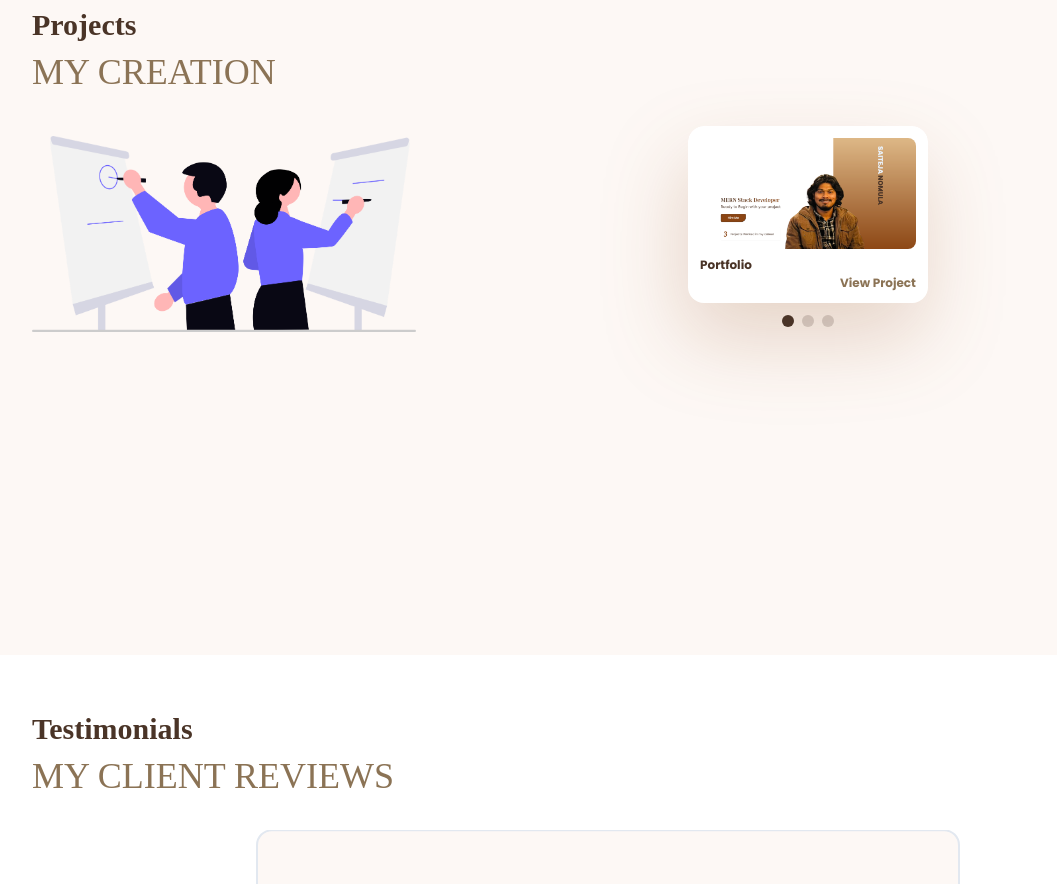
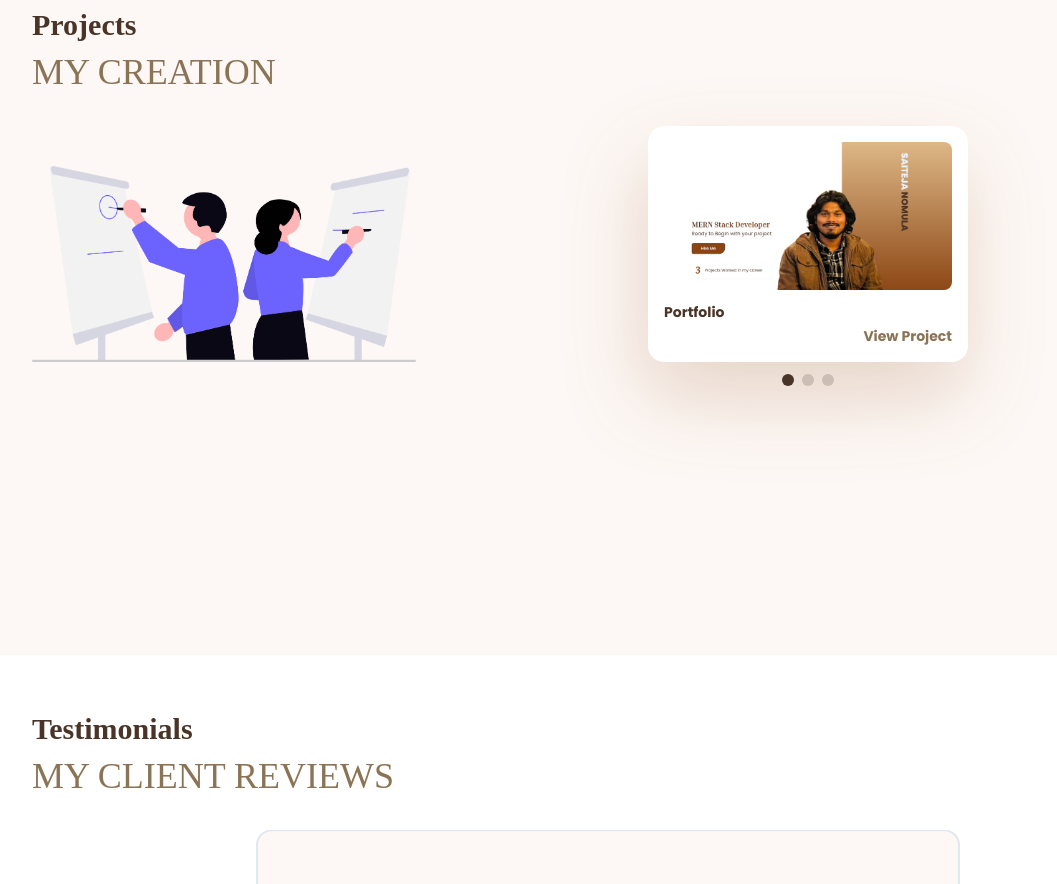
Before and after one commit to Saiteja0730/teja-portfolio, a React (Vite) app: page / in a window 1280 px wide. Shown: the part 1980-2864 px from the top of the page, without its empty margins (32-1089 px from the left). Built offline with nearby package versions, Linux system fonts and the light colour scheme; a web font is replaced by a local one.

Commit message:
increased  project div size

```diff
--- a/src/components/Projects.jsx
+++ b/src/components/Projects.jsx
@@ -51,14 +51,14 @@ const Projects = () => {
             data-aos="fade-left"
             spaceBetween={15}
             modules={[Pagination]}
-            className="rounded-2xl pb-10 max-w-[240px] drop-shadow-primary self-start"
+            className="rounded-2xl pb-10 max-w-[320px] drop-shadow-primary self-start"
           >
             {Projects.project_content.map((content, i) => (
               <SwiperSlide
                 key={i}
-                className="bg-white rounded-2xl p-3 border-b-6 border-[#FAF9FD] h-fit"
+                className="bg-white rounded-2xl p-4 border-b-6 border-[#FAF9FD] h-fit"
               >
-                <div className="aspect-w-16 aspect-h-9 mb-2">
+                <div className="aspect-w-16 aspect-h-9 mb-3">
                   <img
                     src={content.image}
                     alt={content.title}
@@ -66,11 +66,11 @@ const Projects = () => {
                     className={`w-full h-full object-cover rounded-lg ${imageError[i] ? 'hidden' : ''}`}
                   />
                 </div>
-                <div className="flex flex-col gap-0.5 mt-1">
-                  <h5 className="font-bold font-Poppins text-xs">{content.title}</h5>
+                <div className="flex flex-col gap-1 mt-2">
+                  <h5 className="font-bold font-Poppins text-sm">{content.title}</h5>
                   <button
                     onClick={() => handleProjectClick(content.url)}
-                    className="font-bold text-gray self-end text-xs hover:text-blue-600 transition-colors"
+                    className="font-bold text-gray self-end text-sm hover:text-blue-600 transition-colors"
                   >
                     View Project
                   </button>
```
